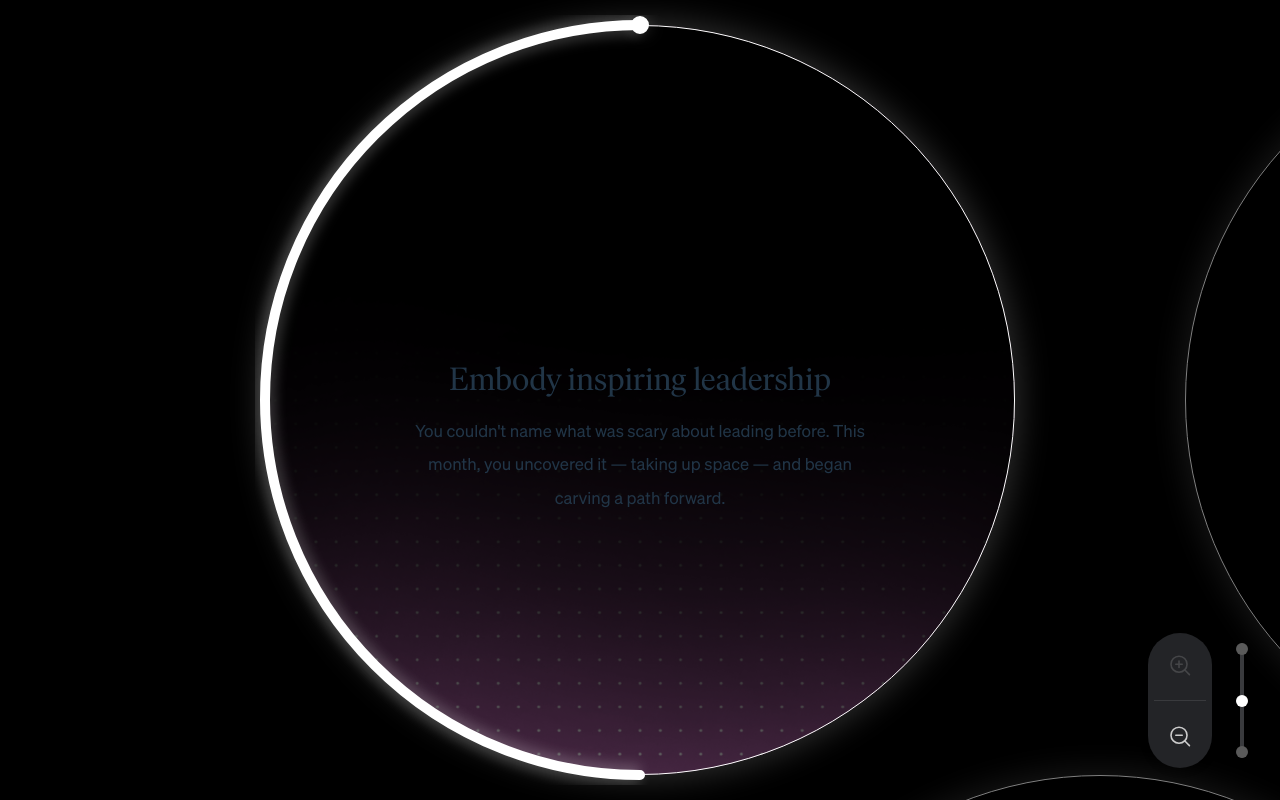
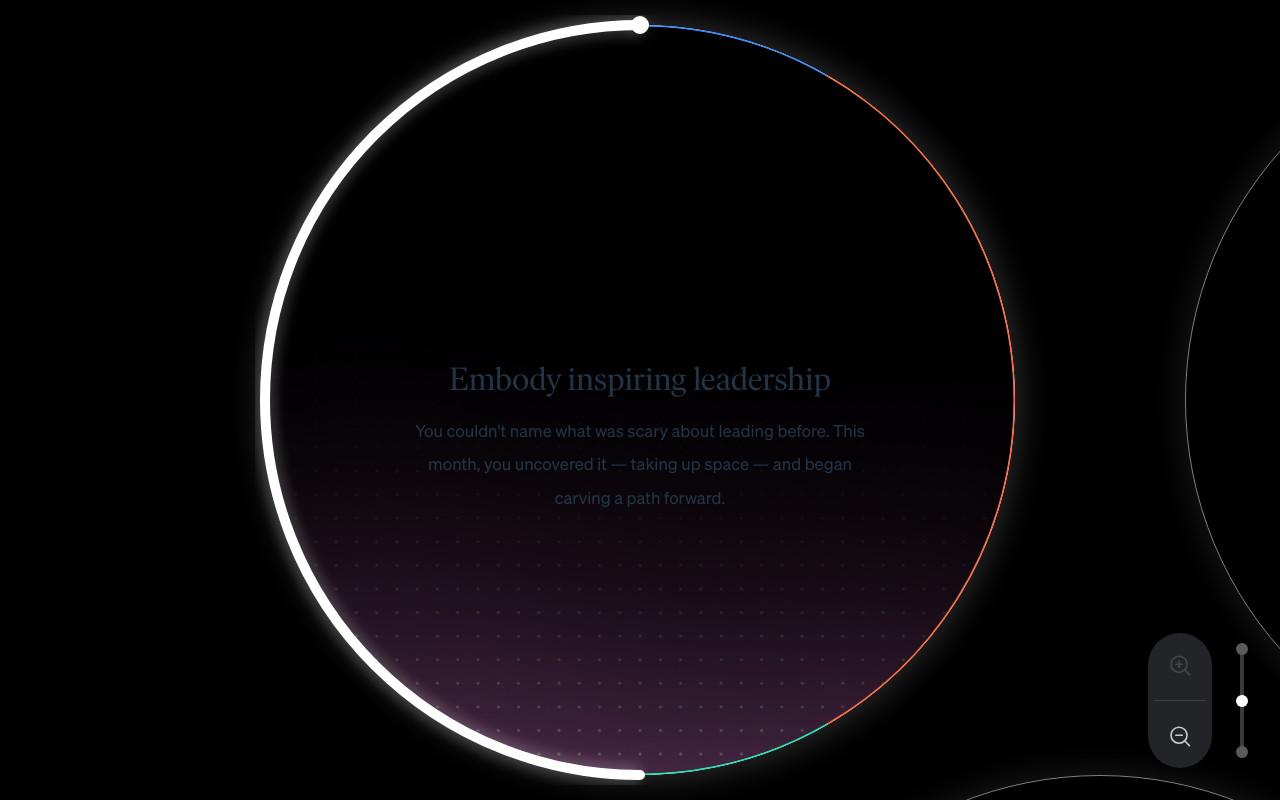
Before and after one commit to preetoshii/journey, a React (Vite) app: page / in a window 1280 px wide. Both pictures are taken after a click on the element 105 px from the left and 300 px from the top of the page. Built offline with nearby package versions, Linux system fonts and the light colour scheme.

Commit message:
feat: add segmented arc progress bar with fade-in animation

```diff
--- /dev/null
+++ b/src/components/ZoomWorld/SegmentedArcProgressBar.tsx
@@ -0,0 +1,69 @@
+import React from 'react';
+
+interface Segment {
+  color: string;
+  label?: string;
+}
+
+interface SegmentedArcProgressBarProps {
+  segments: Segment[];
+  radius: number;
+  thickness: number;
+  containerSize: number;
+  active?: boolean;
+}
+
+// Helper to describe an SVG arc
+function describeArc(cx: number, cy: number, r: number, startAngle: number, endAngle: number) {
+  const start = polarToCartesian(cx, cy, r, endAngle);
+  const end = polarToCartesian(cx, cy, r, startAngle);
+  const largeArcFlag = endAngle - startAngle <= 180 ? '0' : '1';
+  return [
+    'M', start.x, start.y,
+    'A', r, r, 0, largeArcFlag, 0, end.x, end.y
+  ].join(' ');
+}
+
+function polarToCartesian(cx: number, cy: number, r: number, angleDeg: number) {
+  const angleRad = (angleDeg - 90) * Math.PI / 180.0;
+  return {
+    x: cx + r * Math.cos(angleRad),
+    y: cy + r * Math.sin(angleRad)
+  };
+}
+
+export const SegmentedArcProgressBar: React.FC<SegmentedArcProgressBarProps> = ({
+  segments,
+  radius,
+  thickness,
+  containerSize,
+  active = true,
+}) => {
+  const cx = containerSize / 2;
+  const cy = containerSize / 2;
+  const segmentAngle = 360 / segments.length;
+  const startOffset = 270; // Start at bottom (270deg)
+
+  return (
+    <svg
+      width={containerSize}
+      height={containerSize}
+      style={{ position: 'absolute', top: 0, left: 0, pointerEvents: 'none', zIndex: 2 }}
+    >
+      {active && segments.map((segment, i) => {
+        const startAngle = startOffset + i * segmentAngle;
+        const endAngle = startOffset + (i + 1) * segmentAngle;
+        return (
+          <path
+            key={i}
+            d={describeArc(cx, cy, radius, startAngle, endAngle)}
+            stroke={segment.color}
+            strokeWidth={thickness}
+            fill="none"
+            strokeLinecap="round"
+          />
+        );
+      })}
+    </svg>
+  );
+};
--- a/src/components/ZoomWorld/SunMoonNode.tsx
+++ b/src/components/ZoomWorld/SunMoonNode.tsx
@@ -23,6 +23,7 @@ import { MoonAnimatedBackground } from './MoonAnimatedBackground';
 import React from 'react';
 import { playRandomPentatonicNote } from './soundUtils';
 import { ArcProgressBar } from './ArcProgressBar';
+import { SegmentedArcProgressBar } from './SegmentedArcProgressBar';
 
 // Props for the SunMoonNode component
 interface SunMoonNodeProps {
@@ -170,14 +171,28 @@ export const SunMoonNode = ({ node, onDebugChange }: SunMoonNodeProps) => {
       {/* Circle */}
       {isMoon && currentLevel === "level2" && (
         <>
-          <MoonAnimatedBackground
-            color={color}
-            active={bgActive}
-            gridImageUrl="/moon-backgrounds/grid.png"
-            rotatingImageUrl="/moon-backgrounds/rotatingimage.png"
-            size={CIRCLE_LARGE_SIZE}
+          {/* Segmented progress bar (thin, under border) */}
+          {isFocused && (
+            <>
+              <motion.div
+                initial={{ opacity: 0 }}
+                animate={{ opacity: arcActive ? 1 : 0 }}
+                transition={{ duration: 0.5, delay: 0.2 }}
+                style={{ position: 'absolute', inset: 0 }}
+              >
+                <SegmentedArcProgressBar
+                  segments={[
+                    { color: '#3A8DFF' }, // blue
+                    { color: '#FF6A3A' }, // orange-red
+                    { color: '#1DE9B6' }, // greenish-teal
+                  ]}
+                  radius={CIRCLE_LARGE_SIZE / 2 - BORDER_WIDTH / 2}
+                  thickness={BORDER_WIDTH}
+                  containerSize={CIRCLE_LARGE_SIZE}
+                  active={true}
                 />
-          {isFocused && arcActive && (
+              </motion.div>
+              {arcActive && (
                 <ArcProgressBar
                   progress={typeof node.progress === 'number' ? node.progress : 0}
                   radius={CIRCLE_LARGE_SIZE / 2}
@@ -190,6 +205,15 @@ export const SunMoonNode = ({ node, onDebugChange }: SunMoonNodeProps) => {
                   onDebugChange={onDebugChange}
                 />
               )}
+            </>
+          )}
+          <MoonAnimatedBackground
+            color={color}
+            active={bgActive}
+            gridImageUrl="/moon-backgrounds/grid.png"
+            rotatingImageUrl="/moon-backgrounds/rotatingimage.png"
+            size={CIRCLE_LARGE_SIZE}
+          />
         </>
       )}
       <motion.div
```
Lines whose indentation alone changed are shown as unchanged.
